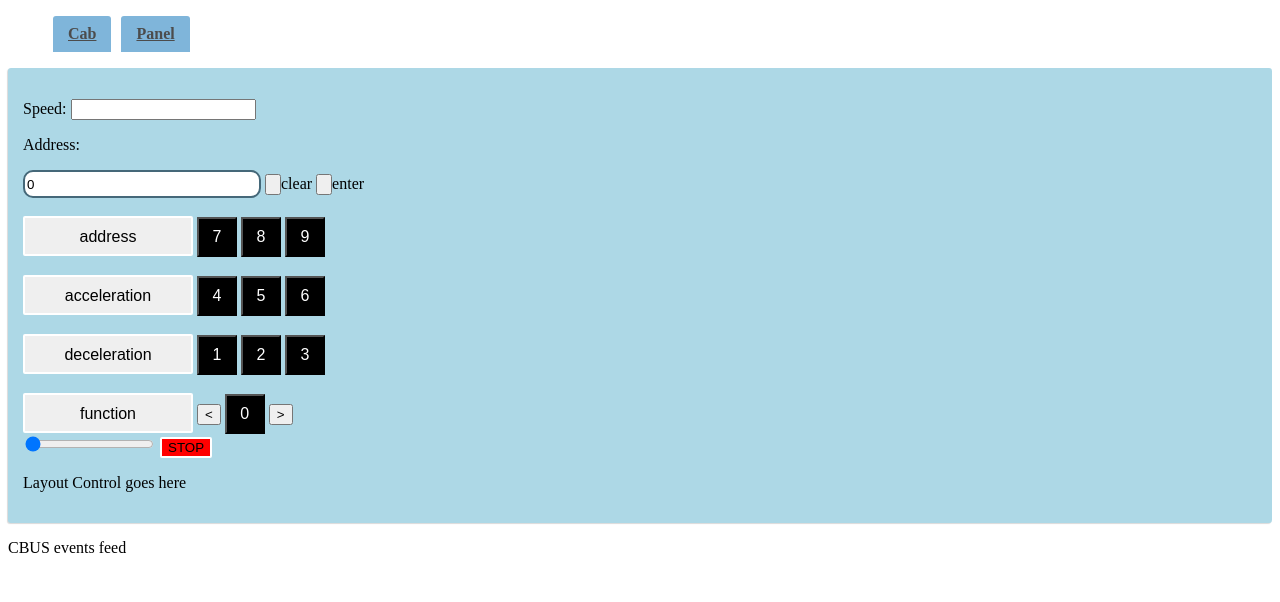
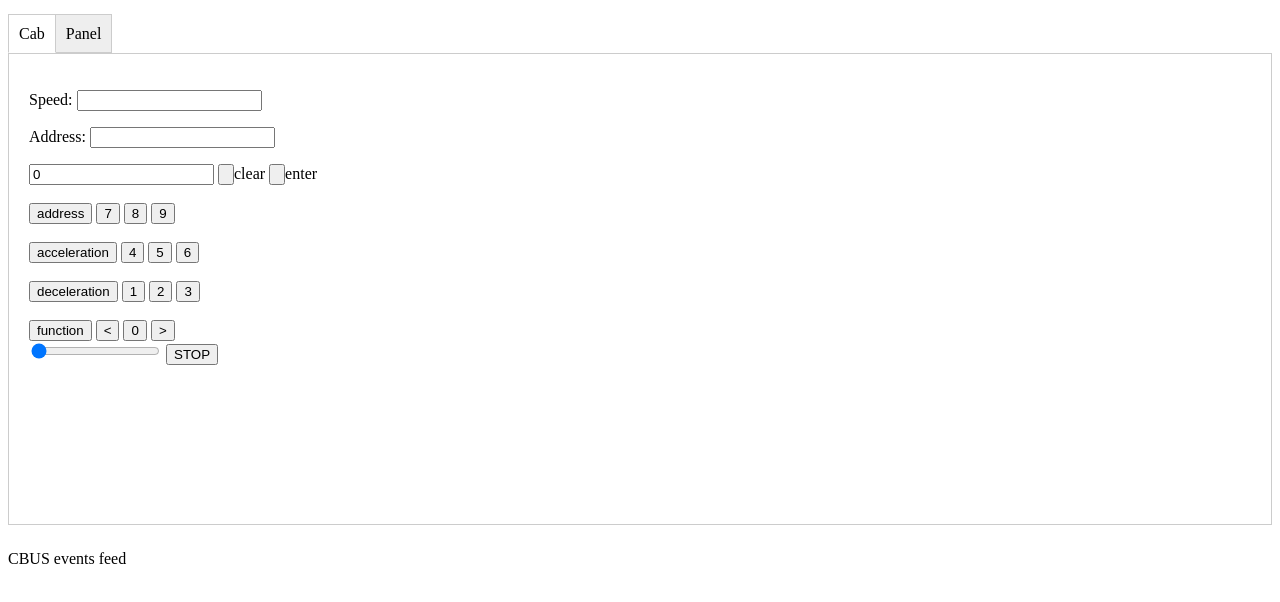
Before and after one commit to caileanm/PiRail, a plain HTML site: page index.html in a window 1280 px wide. Drawn offline with Linux system fonts and the light colour scheme.

Commit message:
Working tabs
The main interface now has two working tabs. The CSS has been backed up
and will need to be adjusted later on.

```diff
--- a/Model.js
+++ b/Model.js
@@ -21,10 +21,6 @@ function Model() {
         }
     };
 
-	this.setSpeed = function (digit) {
-		speed = digit;
-	}
-
 	this.clear = function () {
 		value = "0";
 	}
--- a/PiRailStyle.css
+++ b/PiRailStyle.css
@@ -1,86 +1,44 @@
-.html {
-	height: 100%;
-	width: 100%;
-}
-
 .tabs {
-    width:100%;
-    display:inline-block;
-}
-
-.tab-links:after {
-        display:block;
-        clear:both;
-        content:'';
-}
-
-/*changes position*/
-.tab-links li {
-        margin:0px 5px;
-        float:left;
-        list-style:none;
-}
-
-/*Colours the tabs and some box stuff*/
-.tab-links a {
-            padding:9px 15px;
-            display:inline-block;
-            border-radius:3px 3px 0px 0px;
-            background:#7FB5DA;
-            font-size:16px;
-            font-weight:600;
-            color:#4c4c4c;
-            transition:all linear 0.15s;
-}
-
-/*title self explanatory. Change this stuff. Box is not needed.*/
-.tab-content {
-		padding:15px;
-        border-radius:3px;
-        box-shadow:-1px 1px 1px rgba(0,0,0,0.15);
-        background:#fff;
-		background-color: lightblue;
-}
-
-/*After this point I actually know what I'm doing*/
-
-.value {
-	border:2px solid #456879;
-	border-radius:10px;
-	height: 22px;
-	width: 230px;
-}
-
-.button {
-	text-align: center;
-	border: 2px solid;
-	border-radius: 2px;
-	border-color: white;
+    position: relative;
+    min-height: 500px;
+    clear: both;
+    margin: 25px 0;
 }
 
 .tab {
-    display:none;
+    float: left;
 }
 
-.tab.active {
-    display:block;
+.tab label {
+    background: #eee;
+    padding: 10px;
+    border: 1px solid #ccc;
+    margin-left: -1px;
+    position: relative;
+    left: 1px;
 }
 
-.extra {
-	padding: 10px 32px;
-	font-size: 16px;
-	width: 170px;
-	height: 40px;
+.tab [type=radio] {
+    display: none;
 }
 
-.number {
-	font-size: 16px;
-	color: white;
-	background-color: black;
-	height: 40px;
-	width: 40px;
+.content {
+    position: absolute;
+    top: 28px;
+    left: 0;
+    background: white;
+    right: 0;
+    bottom: 0;
+    padding: 20px;
+    border: 1px solid #ccc;
 }
 
-.stop {
-	background-color: red;
+[type=radio]:checked ~ label {
+    background: white;
+    border-bottom: 1px solid white;
+    z-index: 2;
 }
+
+[type=radio]:checked ~ label ~ .content {
+    z-index: 1;
+}
--- /dev/null
+++ b/PiRailStyleOld.css
@@ -0,0 +1,105 @@
+.html {
+	height: 100%;
+	width: 100%;
+}
+
+.body {
+	font-size: 80%;
+	font-family: 'Lucida Grande', Verdana, Arial, Sans-Serif;
+}
+
+/*Everything below here is ok as it is*/
+
+
+
+
+
+/*Remove contradictions above this point*/
+
+.tabs {
+    width:100%;
+    display:inline-block;
+}
+
+.tab-links li {
+    margin:0px 5px;
+    float:left;
+    list-style:none;
+}
+
+/*stuff around the tabs*/
+.tab-links a {
+    padding:9px 15px;
+    display:inline-block;
+    border-radius:3px 3px 0px 0px;
+    background:#7FB5DA;
+    font-size:16px;
+    font-weight:600;
+    color:#4c4c4c;
+    transition:all linear 0.15s;
+}
+
+/*For the general content*/
+.tab-content {
+    padding:15px;
+    border-radius:3px;
+    box-shadow:-1px 1px 1px rgba(0,0,0,0.15);
+    background:#fff;
+}
+
+/*Display or not*/
+.tab {
+    display:none;
+}
+
+.tab.active {
+    display:block;
+}
+
+.value {
+	border:2px solid #456879;
+	border-radius:10px;
+	height: 22px;
+	width: 230px;
+	text-align: center;
+}
+
+.button {
+	text-align: center;
+	border: 2px solid;
+	border-radius: 2px;
+	border-color: white;
+}
+
+.tab {
+    display:none;
+}
+
+.tab.active {
+    display:block;
+}
+
+.extra {
+	padding: 10px 32px;
+	font-size: 16px;
+	width: 170px;
+	height: 40px;
+}
+
+.info {
+	background-color: lightblue;
+	border: 0px;
+	text-align: left;
+}
+
+.number {
+	font-size: 16px;
+	color: white;
+	background-color: black;
+	height: 40px;
+	width: 40px;
+}
+
+.stop {
+	background-color: red;
+}
--- a/PiRailView.js
+++ b/PiRailView.js
@@ -17,10 +17,6 @@ function PiRailView() {
 	this.showCurrentValue = function (value) {
         textvalue.value = value;
     };
-
-	this.showCurrentSpeed = function (value) {
-		document.getElementById("speedDisplay").value = value;
-	}
 
 	this.setOneClickCallback = function (callback) {
         oneButton.addEventListener("click", callback);
--- a/controller.js
+++ b/controller.js
@@ -64,9 +64,22 @@ function controller() {
 			view.showCurrentValue(model.getValue());
 		});
 
-		view.setSpeedChangeCallback(function () {
-			model.setSpeed(getElementById("myText").value);
-			view.showCurrentSpeed(model.getSpeed());
+		//for tabs
+		jQuery(document).ready(function() {
+
+			//set function for clicking on tabs
+			jQuery('.tab-links a').on('click', function(e)  {
+
+				var currentTab = jQuery(this).attr('href');
+
+				//show and hide tabs
+				jQuery('.tabs ' + currentTab).show().siblings().hide();
+
+				//change active tabs
+				jQuery(this).parent('li').addClass('active').siblings().removeClass('active');
+
+			});
+
 		});
 
 	};
--- a/index.html
+++ b/index.html
@@ -1,7 +1,8 @@
 <!DOCTYPE html>
 <html>
+
 <head>
-        <meta charset="UTF-8">
+	<meta charset='UTF-8'>
 	<title>PiRail</title>
 	<link rel="stylesheet" type="text/css" href="PiRailStyle.css"/>
 	<meta name="viewport" content="width=device-width, initial-scale=1.0, maximum-scale=1.0, user-scalable=no">
@@ -9,19 +10,19 @@
 
 <body>
 
-	<ul class="tab-links">
-		<li class="active"><a href="#cab">Cab</a></li>
-		<li><a href="#panel">Panel</a></li>
-	</ul>
+    <div class="tabs">
 
-	<div class="tab-content">
-		<div id="cab" class="tabContent">
+       <div class="tab">
+           <input type="radio" id="Cab" name="tab-group-1" checked>
+           <label for="Cab">Cab</label>
+
+           <div class="content">
                <p>Speed:
 				<input type="text" id="speedDisplay" class="info speed" readonly>
 			</p>
-			<p>Address: </p>
-
-
+			<p>Address:
+				<input type="text" id="AddressDisplay" class="info address" readonly>
+			</p>
 
 			<div id="display">
                 <input type="text" id="val" class="value" readonly>
@@ -57,12 +58,18 @@
 			<input type="range" id="speed"  min="0" max="128" value="0" />
 
 			<button type="button" class="button stop">STOP</button>
-
+           </div>
        </div>
 
-		<div id="panel" class="tabContent">
+       <div class="tab">
+           <input type="radio" id="Panel" name="tab-group-1">
+           <label for="Panel">Panel</label>
+
+           <div class="content">
                <p>Layout Control goes here</p>
            </div>
+       </div>
+
     </div>
 
 	<div class="CBUSfeed">
```
Lines whose indentation alone changed are shown as unchanged.
